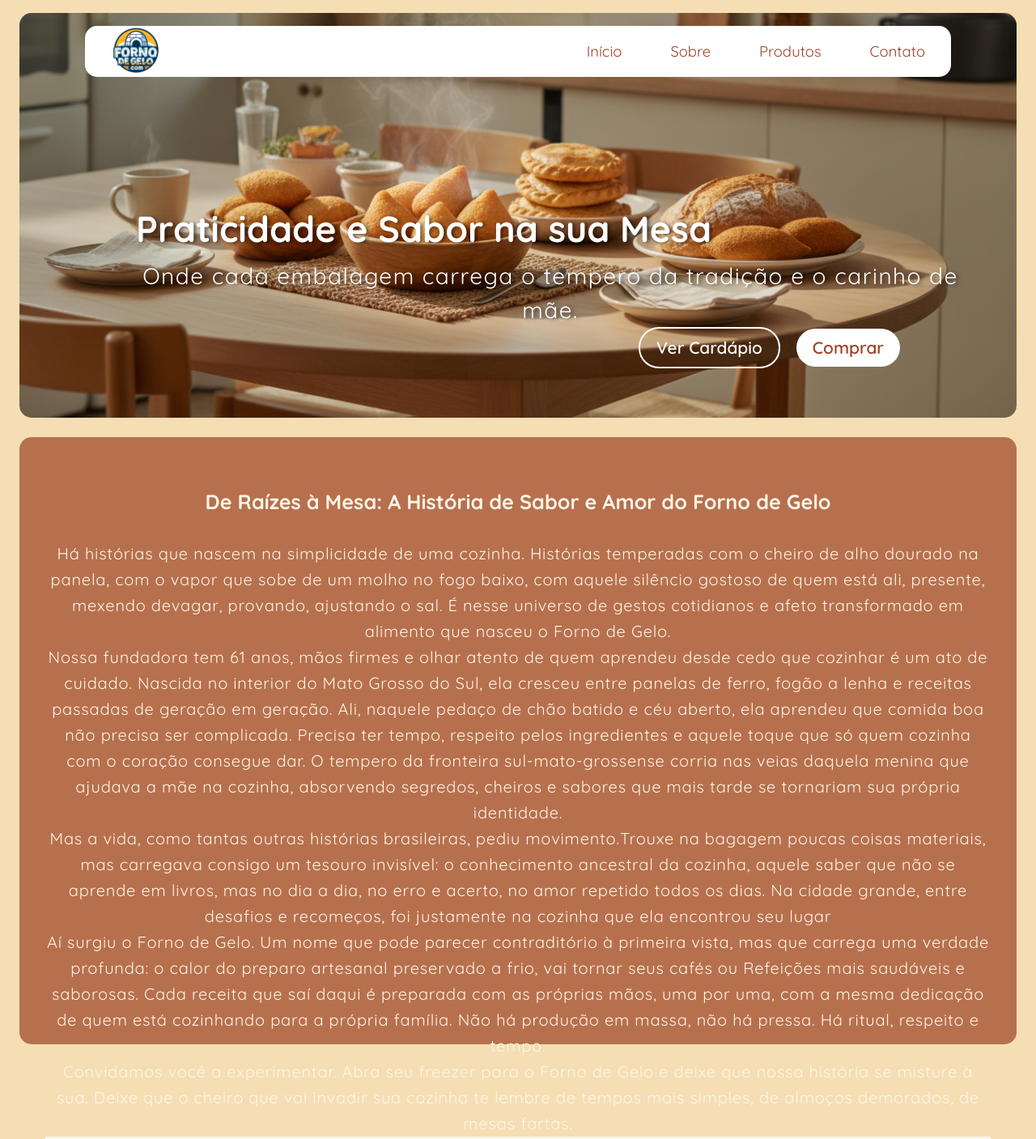
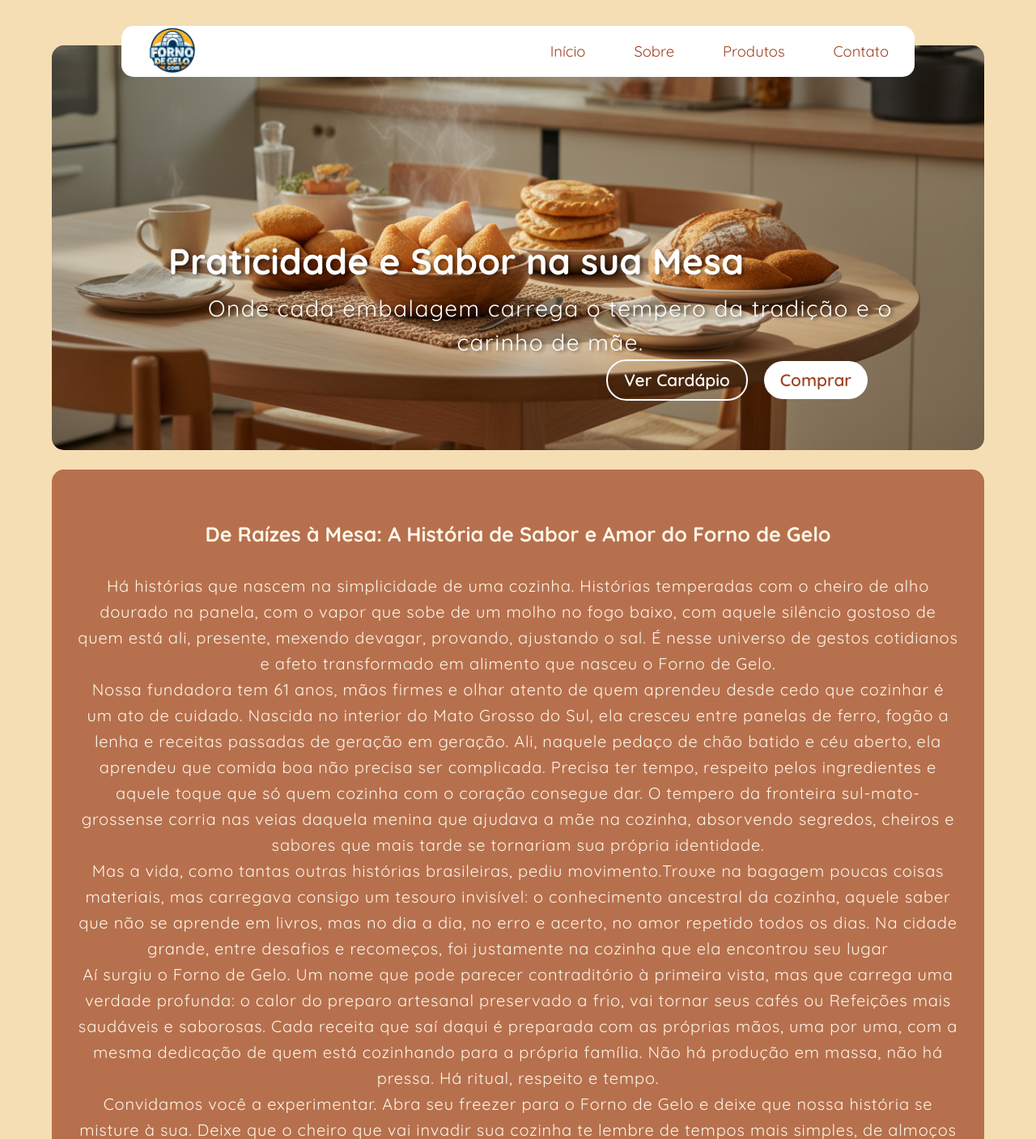
Before and after one commit to Marc0sVeiga/Forno-de-gelo, a plain HTML site: page index.html in a window 1280 px wide. Shown: the top 1407 px of the page at 81% size. Drawn offline with Linux system fonts and the light colour scheme.

Commit message:
feat: adiciona estilo ao main, algumas correções no base, e adiciona meta description.

```diff
--- a/index.html
+++ b/index.html
@@ -4,6 +4,7 @@
     <meta charset="UTF-8" />
     <meta name="viewport" content="width=device-width, initial-scale=1.0" />
     <title>Forno de Gelo - Alimentos Congelados</title>
+    <meta name="description" content="Alimentos congelados artesanais com receitas de família. Forno de Gelo traz o sabor da cozinha tradicional sul-mato-grossense direto para seu freezer. Qualidade e tempero caseiro." />
 
     <!-- Favicon -->
     <link rel="icon" type="image/png" sizes="32x32" href="./src/icones/logo-32x32.png" />
@@ -173,7 +174,7 @@
           </a>
         </div>
 
-       </section>
+      </section>
 
   <footer class="site-footer" id="footer">
 
--- a/src/css/base.css
+++ b/src/css/base.css
@@ -2,6 +2,11 @@ body {
     font-family: var(--fonte-principal);
     background-color: wheat;
 
+}
+main{
+    padding: 2.5rem 2.5rem 0rem;
+    max-width: 1360px;
+    margin: 0 auto;
 }
 
 footer {
--- a/src/css/style.css
+++ b/src/css/style.css
@@ -3,7 +3,7 @@
     top: 2rem;
     left: 50%;
     transform: translate(-50%);
-    width: calc(100% - 13.125rem);
+    width: calc(100% - 300px);
     border-radius: 15px;
     z-index: 999;
     display: flex;
@@ -109,7 +109,8 @@
 }
 
 .sobre{
-    height: 750px;
+    max-height: 900px;
+    flex-grow: 1;
     background-color: #9e4223;
     padding: 2rem;
     margin: 1.5rem;
@@ -132,14 +133,15 @@
 
 .product-section {
     background-color: #ffffff;
-	padding-top: 40px;
-	padding-bottom: 40px;
+	padding: 1.5rem;
+    margin: 3.5rem 0 1.5rem;
 	display: flex;
 	flex-wrap: wrap;
 	justify-content: center;
 	gap: 30px;
+    border-radius: 20px;
+}
 
-}
 .product-card {
 	position: relative;
 	width: 500px;
```
